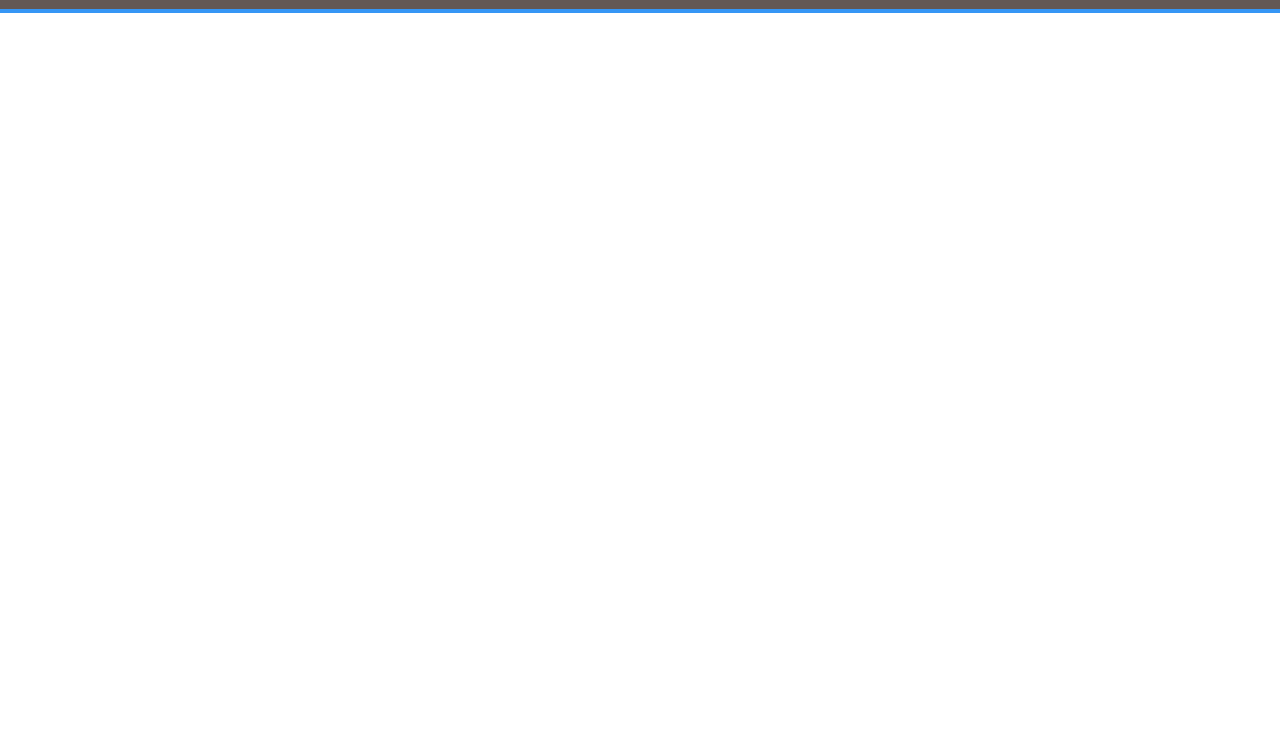
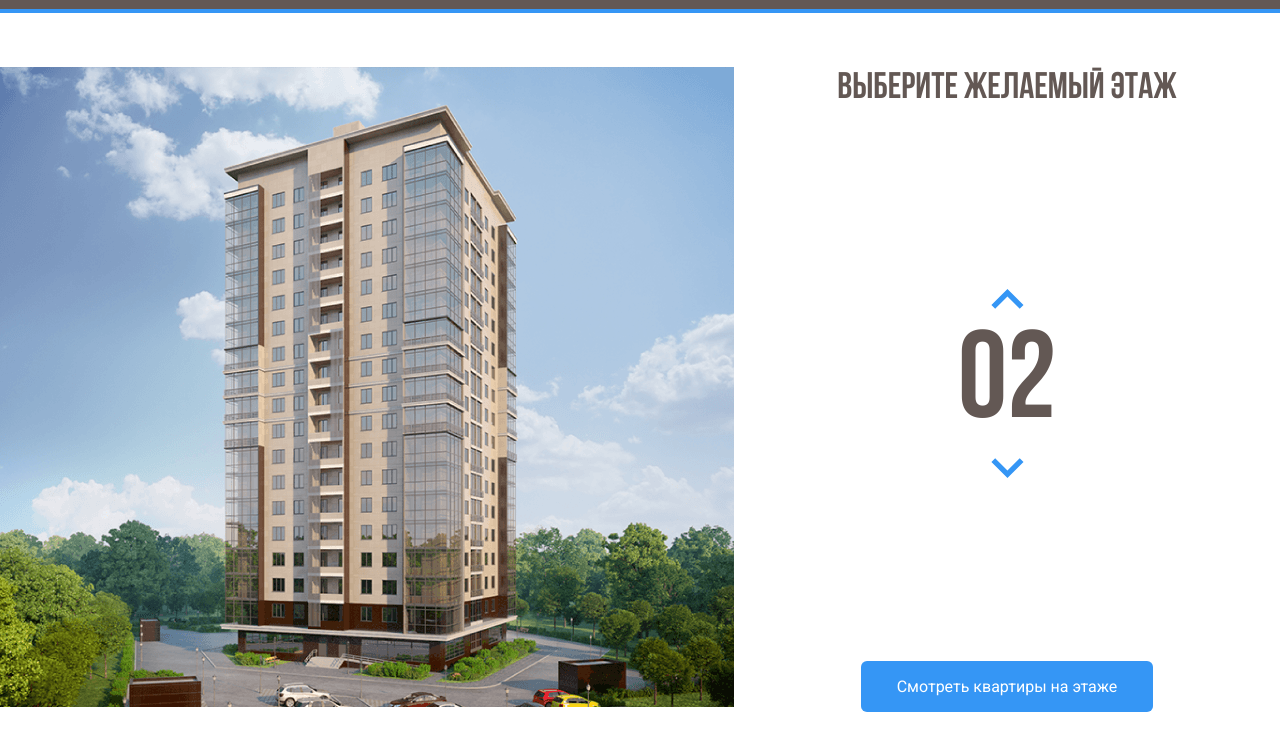
Before and after one commit to sergey-ilkov/melody, a plain HTML site: page index.html in a window 1280 px wide. Shown: the part 55-800 px from the top of the page. Drawn offline with Linux system fonts and the light colour scheme.

Commit message:
2-й день

```diff
--- a/css/style.css
+++ b/css/style.css
@@ -1,8 +1,22 @@
+@font-face {
+    font-family: 'Bebas Neue Cyrillic';
+    src: local('Bebas Neue Cyrillic'), local('BebasNeueCyrillic'),
+        url('../fonts/BebasNeueCyrillic.woff2') format('woff2'),
+        url('../fonts/BebasNeueCyrillic.woff') format('woff');
+    font-weight: normal;
+    font-style: normal;
+    font-display: swap;
+}
+
 * {
     box-sizing: border-box;
 }
 body {
     font-family: 'Roboto', sans-serif;
+}
+button {
+    cursor: pointer;
+    border: none;
 }
 .header {
     background-color: #635854;
@@ -50,3 +64,62 @@ body {
     text-decoration: none;
     color: #fff;
 }
+.main {
+    max-width: 1280px;
+    margin: auto;
+    padding-top: 54px;
+    display: flex;
+    /* align-items: center; */
+}
+.main-info {
+    flex-grow: 1;
+    text-align: center;
+    display: flex;
+    flex-direction: column;
+    align-items: center;
+    justify-content: space-between;
+}
+.home-image path {
+    opacity: 0;
+    cursor: pointer;
+}
+.home-image path:hover {
+    opacity: 1;
+}
+.counter-group {
+    display: flex;
+    flex-direction: column;
+    align-items: center;
+}
+.counter-button {
+    background-color: #fff;
+    border: none;
+}
+.counter-arrow-down {
+    transform: rotateX(180deg);
+}
+.main-title {
+    margin: 0;
+    font-family: 'Bebas Neue Cyrillic', sans-serif;
+    font-weight: normal;
+    font-size: 37px;
+    line-height: 44px;
+    color: #635854;
+    /* margin-bottom: 109px; */
+}
+.counter {
+    font-family: 'Bebas Neue Cyrillic', sans-serif;
+    color: #635854;
+    font-weight: normal;
+    font-size: 124px;
+}
+.button-primery {
+    /* margin-top: 114px; */
+    background: #3596f5;
+    padding: 16px 36px;
+    color: #fff;
+    border: none;
+    border-radius: 6px;
+    font-size: 16px;
+    line-height: 19px;
+}
--- a/index.html
+++ b/index.html
@@ -43,6 +43,66 @@
         <!-- /.navbar -->
     </header>
 
+    <main class="main">
+        <div class="main-image">
+            <svg class="home-image" width="734" height="640" viewBox="0 0 734 640" fill="none"
+                xmlns="http://www.w3.org/2000/svg" xmlns:xlink="http://www.w3.org/1999/xlink">
+                <rect width="734" height="640" fill="url(#pattern0)" />
+                <defs>
+                    <pattern id="pattern0" patternContentUnits="objectBoundingBox" width="1" height="1">
+                        <use xlink:href="#image0" transform="translate(-0.00408719) scale(0.0013624 0.0015625)" />
+                    </pattern>
+                    <image id="image0" width="740" height="640" xlink:href="img/home.png" />
+                </defs>
+                <path d="M223 531L443.8 539L513 525.3V547L444.5 566.7L223 555.7V531Z" fill="#3595F6"
+                    fill-opacity="0.75" />
+                <path d="M224 530V505L444.3 508.3L514 505V525L444.7 538L224 530Z" fill="#3595F6" fill-opacity="0.75" />
+                <path d="M224 504V479H445H514V502L446 509L224 504Z" fill="#3595F6" fill-opacity="0.75" />
+                <path d="M224 480V455L445.3 451.3L513 458V480H445" fill="#3595F6" fill-opacity="0.75" />
+                <path d="M224 454V428L445.5 424.7L514 435.7V457L445 450.3L224 454Z" fill="#3595F6"
+                    fill-opacity="0.75" />
+                <path d="M223 427V403.3L444 391L515 414V435.3L444 423L223 427Z" fill="#3595F6" fill-opacity="0.75" />
+                <path d="M223 405V380L445.2 363.7L515 392.3V413L444.7 391.3L223 405Z" fill="#3595F6"
+                    fill-opacity="0.75" />
+                <path d="M223 380V355L445.5 334.7L515 371.3V392L443 363.3L223 380Z" fill="#3595F6"
+                    fill-opacity="0.75" />
+                <path d="M223 354V330L446 305.3L515 349.3V371L445.7 333L223 354Z" fill="#3595F6" fill-opacity="0.75" />
+                <path d="M223 329V305L445.5 276.3L515 327.3V348L444.7 305.7L223 329Z" fill="#3595F6"
+                    fill-opacity="0.75" />
+                <path d="M222 305V281L444.3 248L515 307.3V327L445 276.3L222 305Z" fill="#3595F6" fill-opacity="0.75" />
+                <path d="M223 280V256L444.2 221L514 285V306L445.3 247.7L223 280Z" fill="#3595F6" fill-opacity="0.75" />
+                <path d="M223 256V231L445.3 193L514 263.3V284L445 220L223 256Z" fill="#3595F6" fill-opacity="0.75" />
+                <path d="M223 230V205L443.8 161.3L514 240.3V263L445 189.7L223 230Z" fill="#3595F6"
+                    fill-opacity="0.75" />
+                <path d="M224 206V181L444 133L514 218V241L443.3 161.7L224 206Z" fill="#3595F6" fill-opacity="0.75" />
+                <path d="M223 181V156L442.8 104L514 196.3V219L444.3 132.7L223 181Z" fill="#3595F6"
+                    fill-opacity="0.75" />
+                <path d="M223 156V130L445 73.3L514 175V196L444.7 104.3L223 156Z" fill="#3595F6" fill-opacity="0.75" />
+
+            </svg>
+        </div>
+        <!-- /.main-image -->
+        <div class="main-info">
+            <h2 class="main-title">Выберите желаемый этаж</h2>
+            <div class="counter-group">
+                <button class="counter-button counter-up">
+                    <img class="counter-arrow counter-arrow-up" src="img/arrow.svg" alt="arrow-up">
+                </button>
+                <span class="counter">02</span>
+                <button class="counter-button counter-down">
+                    <img class="counter-arrow counter-arrow-down" src="img/arrow.svg" alt="arrow-down">
+
+                </button>
+            </div>
+            <!-- /.counter-group -->
+            <button class="button button-primery">Смотреть квартиры на этаже</button>
+            <!-- /.button-primery -->
+        </div>
+
+        <!-- /.main-info -->
+    </main>
+
+
 
 </body>
 
```
Also changed, not shown: fonts/BebasNeueCyrillic.woff (added), fonts/BebasNeueCyrillic.woff2 (added), img/Group 3.svg (added), img/arrow.svg (added), img/home.png (added).
